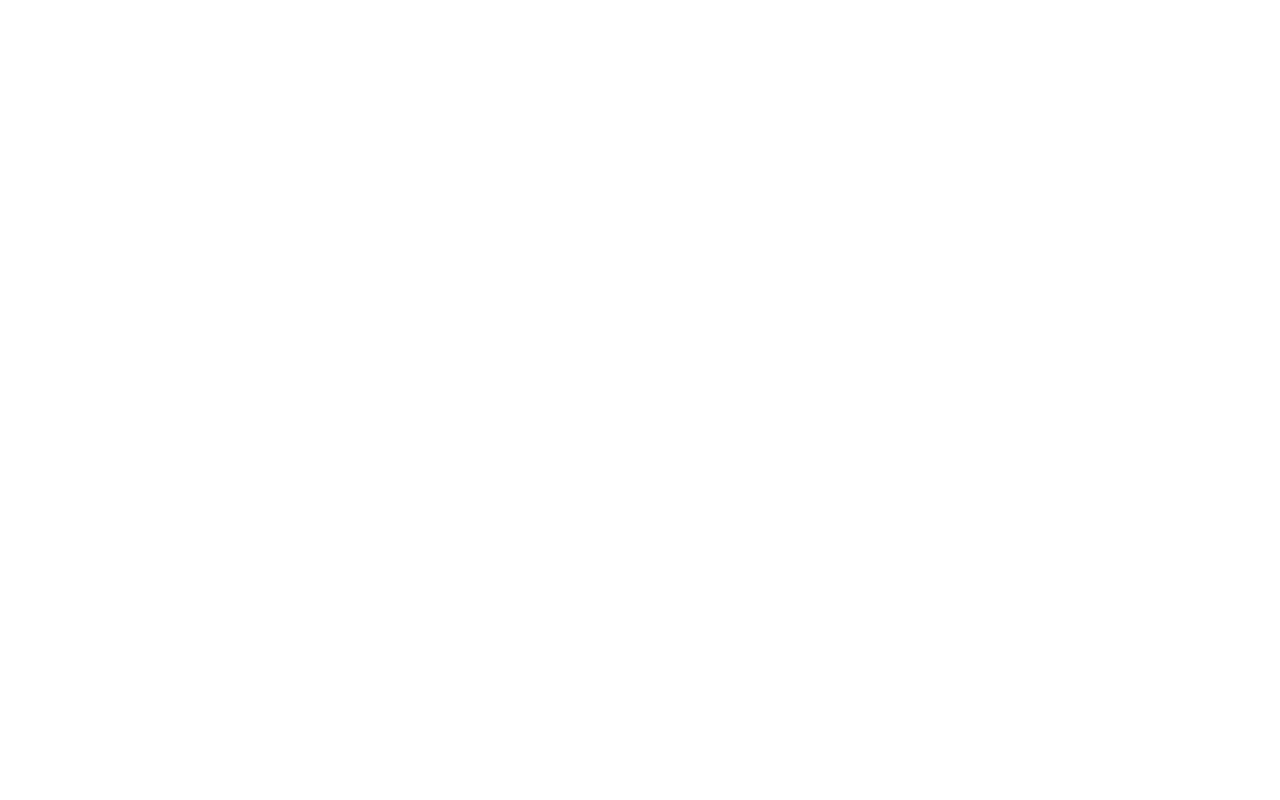
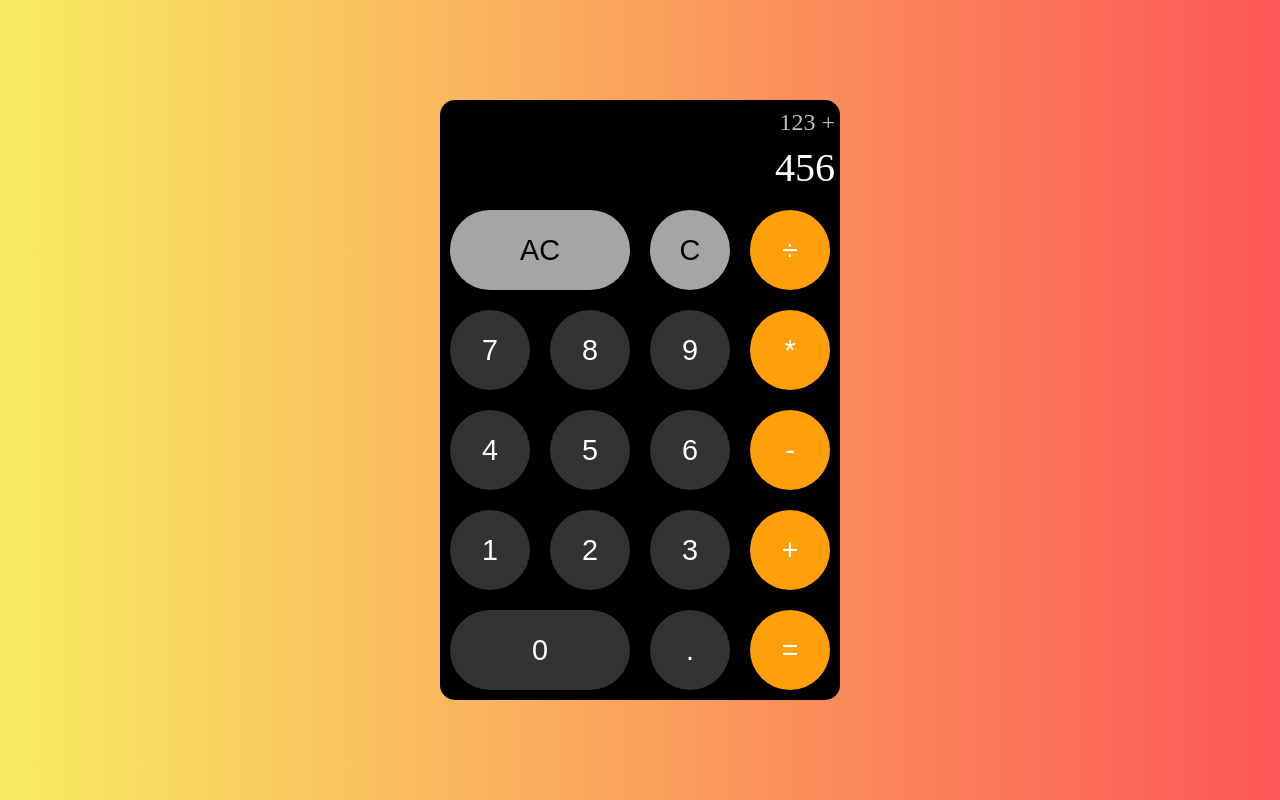
Before and after one commit to 42plat0/calculator, a plain HTML site: page index.html in a window 1280 px wide. Drawn offline with Linux system fonts and the light colour scheme.

Commit message:
add styles and html

```diff
--- a/index.html
+++ b/index.html
@@ -8,6 +8,29 @@
     <script src="script.js" defer></script>
 </head>
 <body>
-
+    <div class="calculator-grid">
+        <div class="input">
+            <div class="previous-operand">123 +</div>
+            <div class="current-operand">456 </div>
+        </div>
+        <button class="span-two clear-operation">AC</button>
+        <button class="clear-operation">C</button>
+        <button class="operation">÷</button>
+        <button class="number">7</button>
+        <button class="number">8</button>
+        <button class="number">9</button>
+        <button class="operation">*</button>
+        <button class="number">4</button>
+        <button class="number">5</button>
+        <button class="number">6</button>
+        <button class="operation">-</button>
+        <button class="number">1</button>
+        <button class="number">2</button>
+        <button class="number">3</button>
+        <button class="operation">+</button>
+        <button class="span-two number">0</button>
+        <button class="number">.</button>
+        <button class="operation">=</button>
+    </div>
 </body>
 </html>
--- a/styles.css
+++ b/styles.css
@@ -0,0 +1,71 @@
+*{
+    margin: 0;
+    padding: 0;
+}
+body{
+    height: 100vh;
+    background: linear-gradient(to right, #f8ec62, #fd5757);
+    display: grid;
+    grid-template-columns: auto;
+    grid-template-rows: auto;
+    justify-content: center;
+    align-content: center;
+
+}
+.calculator-grid{
+    display: grid;
+    justify-content: center;
+    align-content: center;
+    background-color: black;
+    border-radius: 15px;
+    grid-template-columns: repeat(4, 100px);
+    grid-template-rows: repeat(6, 100px);
+}
+.calculator-grid button{
+    border: none;
+    border-radius: 50%;
+    margin: 10px;
+    font-size: 1.8rem;
+    cursor: pointer;
+}
+.input{
+    grid-column: 1 / -1;
+    background-color: rgba(black, 0.75);
+    display: flex;
+    flex-direction: column;
+    align-items: flex-end;
+    justify-content: space-around;
+    padding: 5px;
+}
+.previous-operand{
+    font-size: 1.5rem;
+    color: rgba(255, 255, 255, 0.75)
+}
+.current-operand{
+    font-size: 2.5rem;
+    color: white;
+}
+.span-two{
+    grid-column: span 2;
+    border-radius: 50px !important;
+}
+.clear-operation{
+    background-color: #a5a5a5;
+}
+.clear-operation:hover{
+    background-color: #d9d9d9;
+}
+.number{
+    background-color: #333333;
+    color: white;
+}
+.number:hover{
+    background-color: #737373;
+}
+.operation{
+    background-color: #ff9f0a;
+    color: white;
+}
+.operation:hover{
+    background-color: #fac88d;
+}
```
